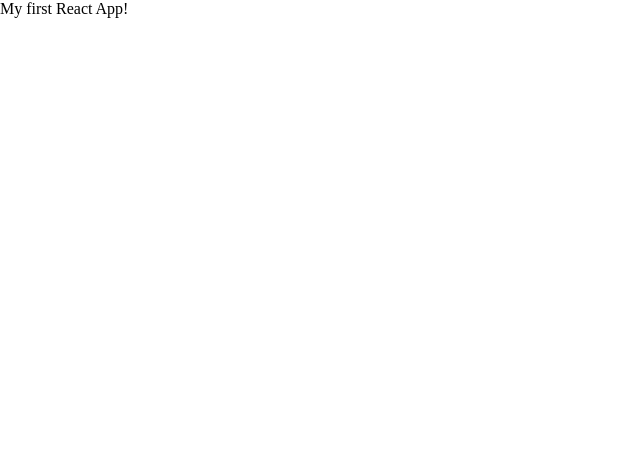
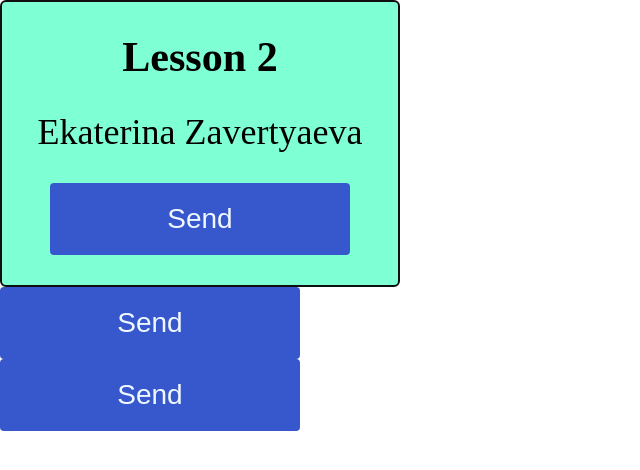
Before and after one commit to iMaxim14/42.2-react, a React (Create React App) app: page / in a window 1280 px wide. Shown: the top 470 px of the page, without its empty margins (0-640 px from the left). Built offline with nearby package versions, Linux system fonts and the light colour scheme.

Commit message:
lesson 2

```diff
--- a/src/App.css
+++ b/src/App.css
@@ -1,4 +1,5 @@
 .App {
   display: flex;
+  flex-direction: column;
   flex: 1;
 }
--- a/src/App.js
+++ /dev/null
@@ -1,11 +0,0 @@
-import './App.css';
-
-function App() {
-  return (
-    <div className="App">
-    <p>My first React App!</p>
-    </div>
-  );
-}
-
-export default App;
--- /dev/null
+++ b/src/App.jsx
@@ -0,0 +1,15 @@
+import './App.css';
+import Button from './components/Button/Button';
+import LessonCard from './components/LessonCard/LessonCard';
+
+function App() {
+  return (
+    <div className="App">
+      <LessonCard/>
+      <Button/>
+      <Button/>
+    </div>
+  );
+}
+
+export default App;
--- /dev/null
+++ b/src/components/Button/Button.jsx
@@ -0,0 +1,9 @@
+import './styles.css';
+
+function Button (){
+    const isGetButton = false;
+
+    return <button className='main-button'>{isGetButton ? 'Get' : 'Send'}</button>;
+}
+
+export default Button;
--- /dev/null
+++ b/src/components/Button/styles.css
@@ -0,0 +1,9 @@
+.main-button{
+    width: 300px;
+    padding: 20px 30px;
+    background-color: rgb(55, 88, 204);
+    font-size: 28px;
+    color: aliceblue;
+    border: none;
+    border-radius: 4px;
+}
--- /dev/null
+++ b/src/components/LessonCard/LessonCard.jsx
@@ -0,0 +1,16 @@
+import Button from "../Button/Button";
+import './styles.css';
+import {lessonData} from './data';
+
+function LessonCard(){
+
+    return(
+        <div className="lesson-card">
+            <h3>Lesson {lessonData.lesson_number}</h3>
+            <p>{lessonData.teacher}</p>
+            <Button/>
+        </div>
+    )
+};
+
+export default LessonCard;
--- /dev/null
+++ b/src/components/LessonCard/data.js
@@ -0,0 +1,4 @@
+export const lessonData = {
+    lesson_number: "2",
+    teacher: 'Ekaterina Zavertyaeva',
+};
--- /dev/null
+++ b/src/components/LessonCard/styles.css
@@ -0,0 +1,12 @@
+.lesson-card{
+    display: flex;
+    flex-direction: column;
+    align-items: center;
+    gap: 30px;
+    width: 400px;
+    padding: 30px;
+    font-size: 36px;
+    background-color: aquamarine;
+    border: 2px solid rgb(14,15, 14);
+    border-radius: 6px;
+}
```
